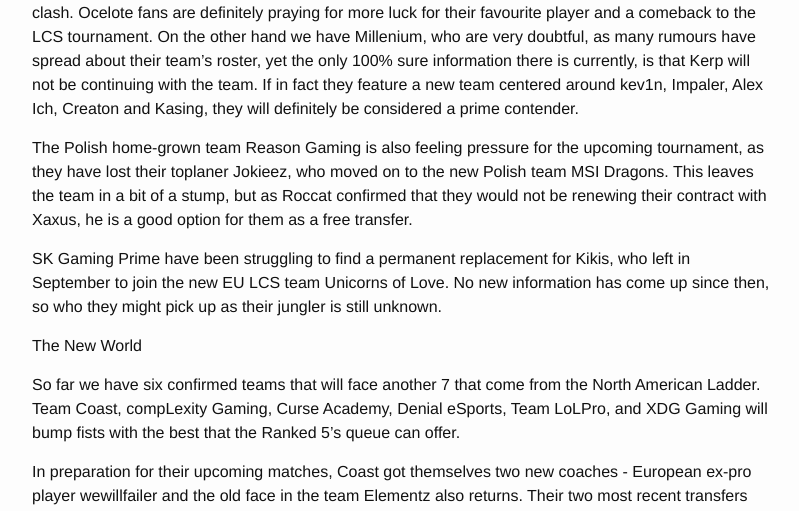
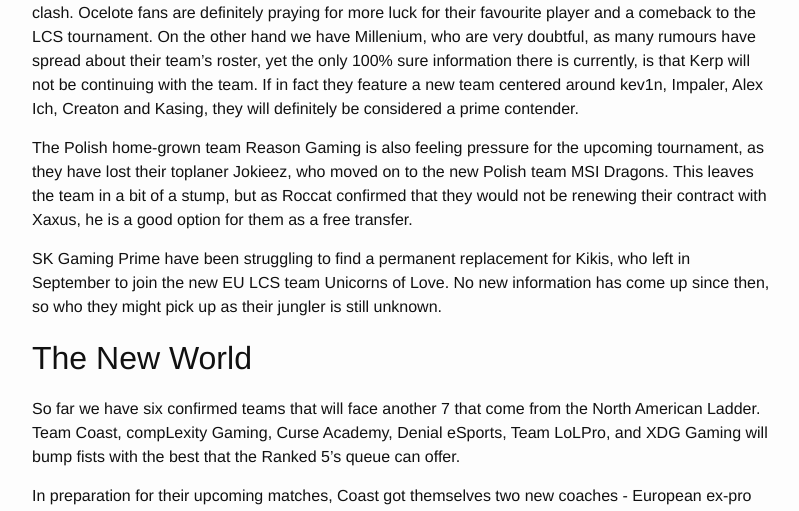
Before and after one commit to bernardjhuang/gamerunnersnews, a Jekyll site: the page built from _posts/2014-10-24-2015-lol-expansion.md, in a window 1280 px wide. Shown: the part 1528-2039 px from the top of the page, without its empty margins (238-1037 px from the left). Built offline with Jekyll 4.4.1, drawn with Linux system fonts in a browser that asks for light colours; some web fonts are replaced.

Commit message:
edit copy

```diff
--- a/_posts/2014-10-24-2015-lol-expansion.md
+++ b/_posts/2014-10-24-2015-lol-expansion.md
@@ -35,7 +35,7 @@
 
 SK Gaming Prime have been struggling to find a permanent replacement for Kikis, who left in September to join the new EU LCS team Unicorns of Love. No new information has come up since then, so who they might pick up as their jungler is still unknown.
 
-The New World
+## The New World
 
 So far we have six confirmed teams that will face another 7 that come from the North American Ladder. Team Coast, compLexity Gaming, Curse Academy, Denial eSports, Team LoLPro, and XDG Gaming will bump fists with the best that the Ranked 5’s queue can offer.
 
```
